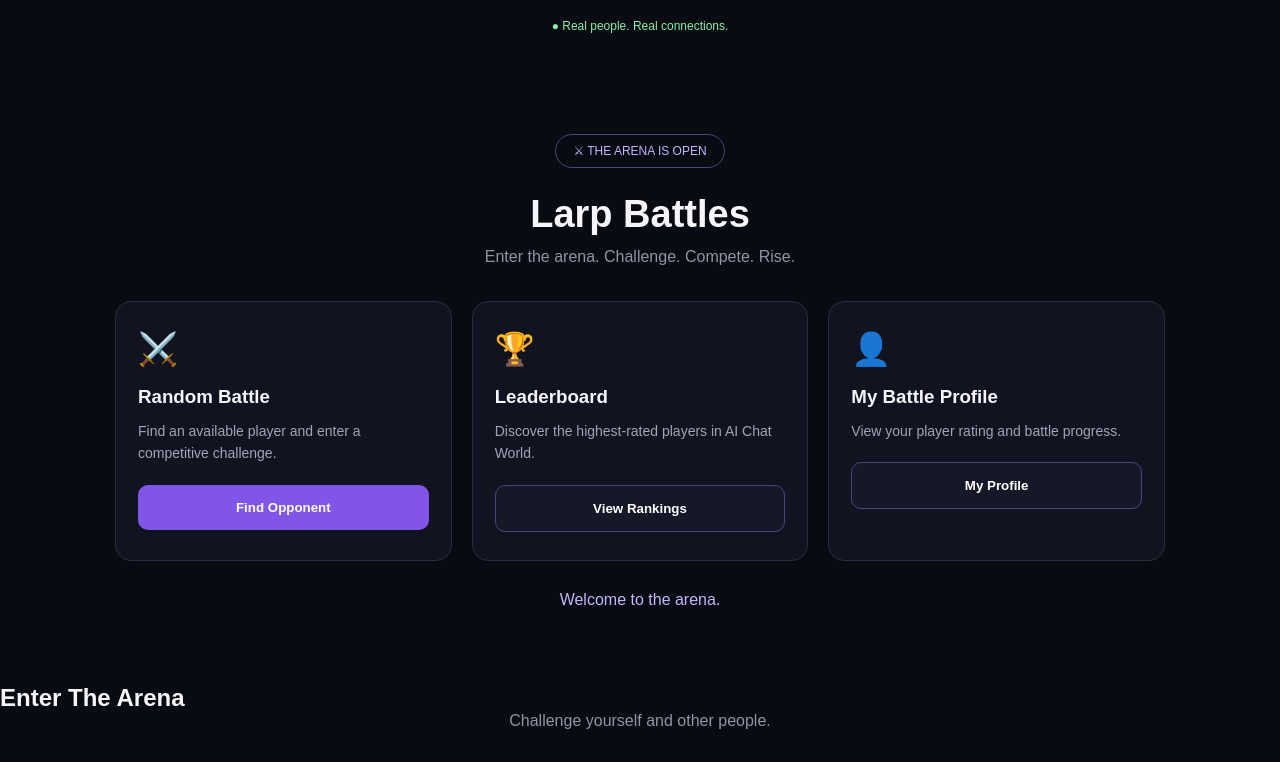
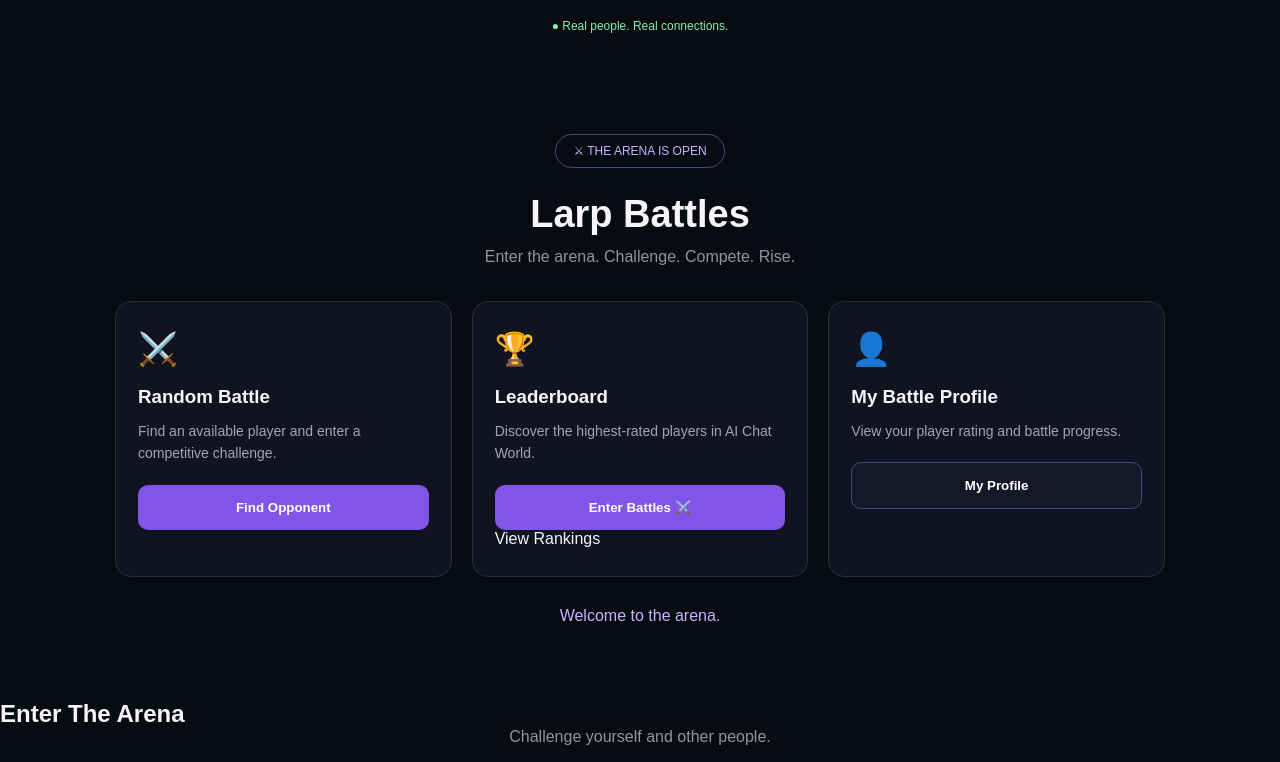
Before and after one commit to lionelpiuss-spec/Ai-chat-world, a plain HTML site: page index.html in a window 1280 px wide. Shown: the part 525-1287 px from the top of the page. Drawn offline with nearby package versions, Linux system fonts and the light colour scheme.

Commit message:
Fix Larp Battles button

```diff
--- a/index.html
+++ b/index.html
@@ -127,7 +127,9 @@ footer{
       <div class="icon">🏆</div>
       <h3>Leaderboard</h3>
       <p>Discover the highest-rated players in AI Chat World.</p>
-      <button class="btn" onclick="showLeaderboard()">
+   <button class="btn primary" onclick="startBattle()">
+Enter Battles ⚔️
+   </button>
         View Rankings
       </button>
     </div>
```
